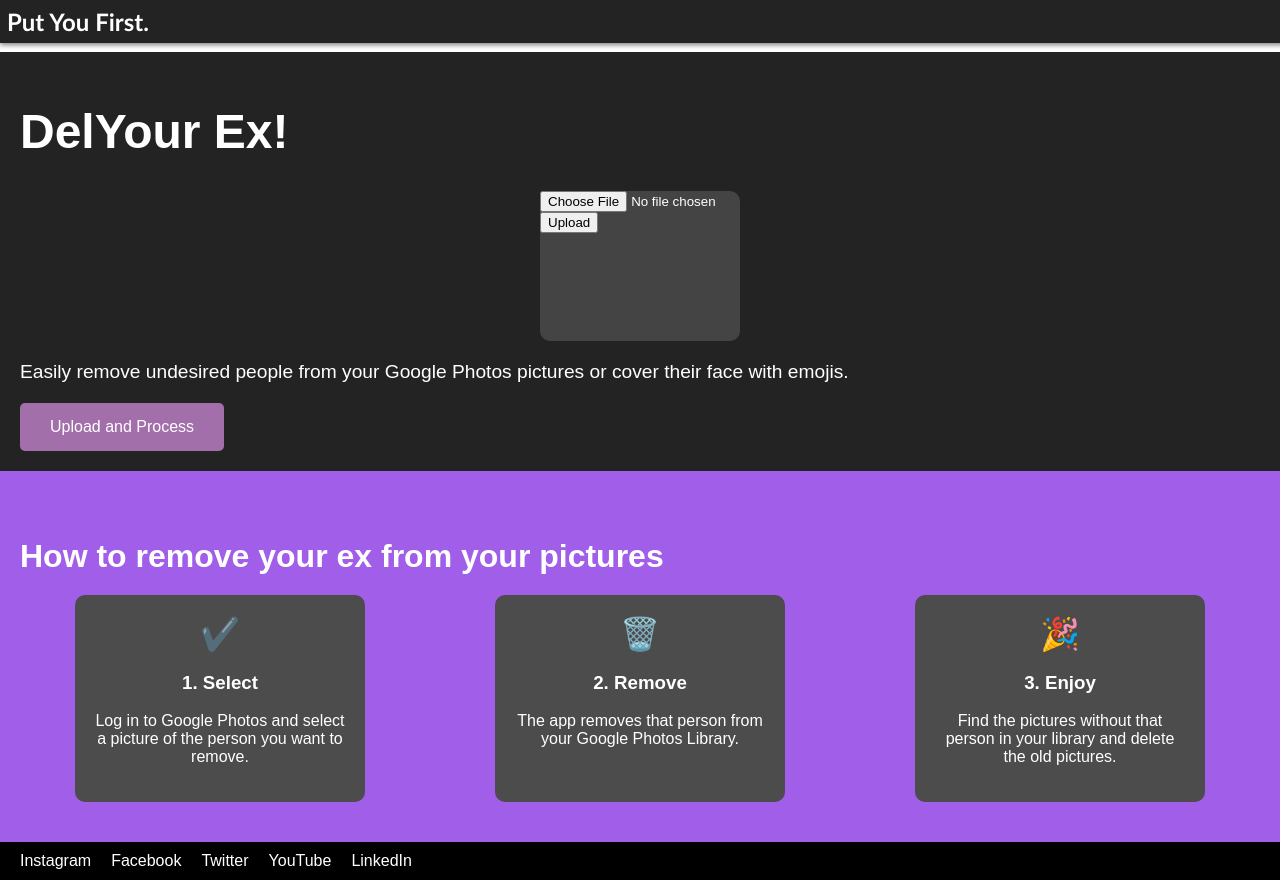
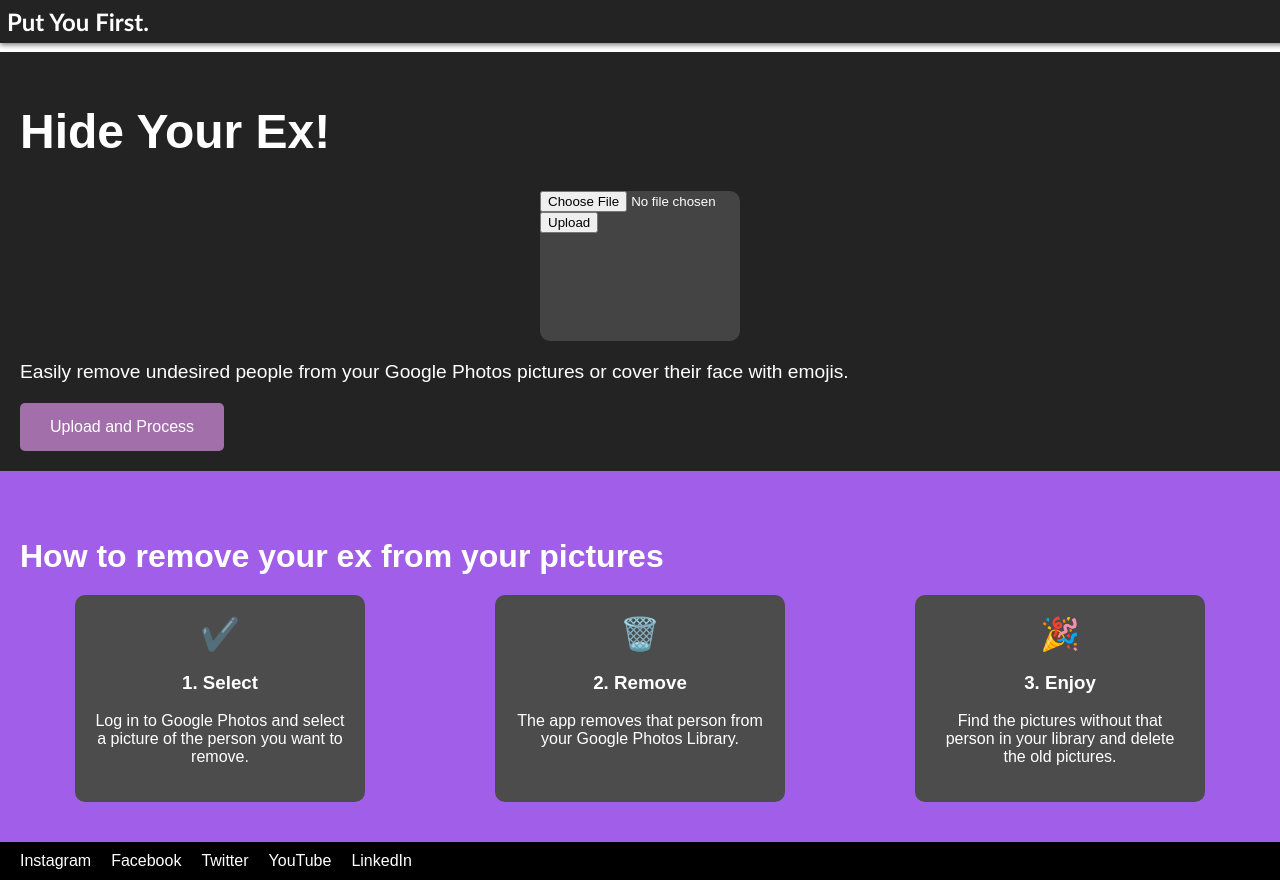
Before and after one commit to Lele3700/Delete-your-ex, a React (Create React App) app in the folder frontend/: page / in a window 1280 px wide. Built offline with nearby package versions, Linux system fonts and the light colour scheme.

Commit message:
added logo

```diff
--- a/frontend/src/components/Home.js
+++ b/frontend/src/components/Home.js
@@ -33,7 +33,7 @@ const Home = () => {
       </header>
 
       <main className="main">
-        <h1>DelYour Ex!</h1>
+        <h1>Hide Your Ex!</h1>
         <div className="preview-box">
           <input type="file" onChange={handleFileChange} />
           <button onClick={handleFileUpload}> Upload</button>
```
